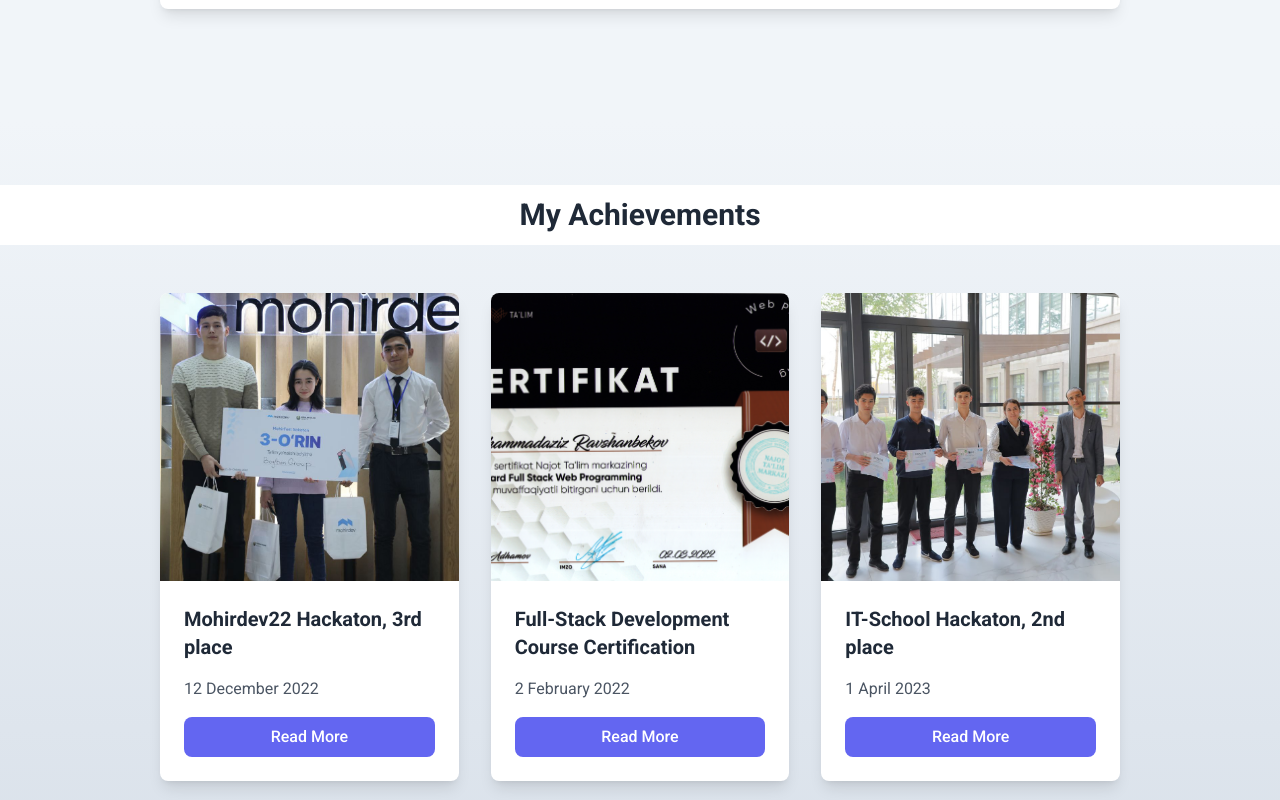
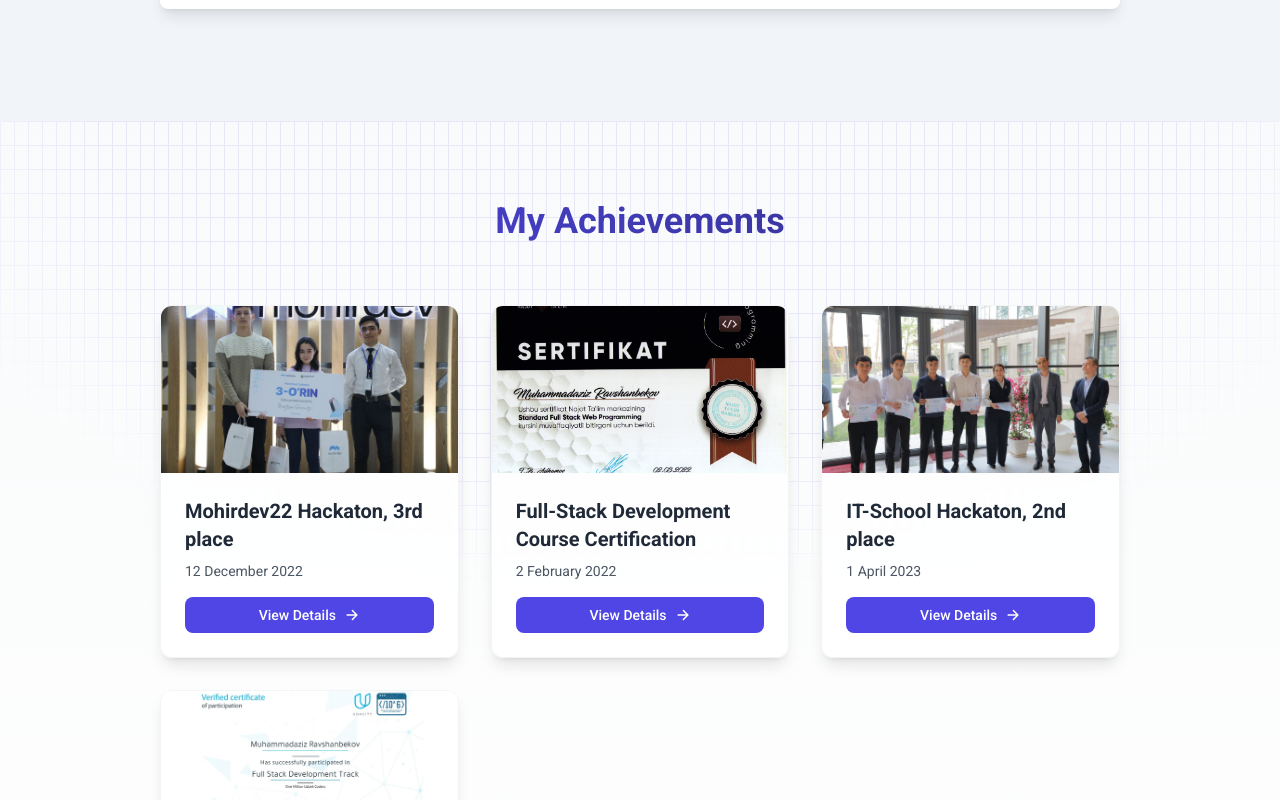
Before and after one commit to smuhammadaziz/portfolio, a React (Vite) app: page / in a window 1280 px wide. Shown: the part 5880-6680 px from the top of the page. Built offline with nearby package versions, Linux system fonts and the light colour scheme.

Commit message:
add: adding achievementss new design

```diff
--- a/src/components/achievement/achieve.jsx
+++ b/src/components/achievement/achieve.jsx
@@ -1,4 +1,7 @@
 import React, { useState } from "react";
+import { motion, AnimatePresence } from "framer-motion";
+import { IoArrowForward, IoArrowBack } from "react-icons/io5";
+import { IoClose } from "react-icons/io5";
 import img from "../../assets/a1.jpg";
 import img1 from "../../assets/a2.jpg";
 import img2 from "../../assets/a3.jpg";
@@ -73,81 +76,180 @@ function AchievementsSection() {
   };
 
   return (
-    <div className="py-16 bg-gradient-to-b from-slate-100 to-slate-300">
-      <h2 className="text-2xl lg:text-3xl font-bold text-gray-800 mb-12 text-center bg-white py-3">
+    <section className="py-20 bg-gradient-to-b from-gray-50 to-white relative overflow-hidden">
+      <div className="absolute inset-0 bg-[linear-gradient(to_right,#4f46e5_1px,transparent_1px),linear-gradient(to_bottom,#4f46e5_1px,transparent_1px)] bg-[size:14px_24px] [mask-image:radial-gradient(ellipse_60%_50%_at_50%_0%,#000_70%,transparent_100%)] opacity-[0.1]" />
+
+      <div className="container mx-auto px-6 md:px-40 relative z-10">
+        <motion.h2
+          initial={{ opacity: 0, y: 20 }}
+          animate={{ opacity: 1, y: 0 }}
+          className="text-4xl font-bold text-center bg-clip-text text-transparent bg-gradient-to-r from-indigo-600 to-indigo-900 mb-16">
           My Achievements
-      </h2>
-      <div className="container mx-auto px-6 md:px-40 grid grid-cols-1 sm:grid-cols-2 lg:grid-cols-3 gap-8">
+        </motion.h2>
+
+        <motion.div
+          initial="hidden"
+          animate="visible"
+          variants={{
+            visible: {
+              opacity: 1,
+              transition: {
+                staggerChildren: 0.1,
+              },
+            },
+            hidden: {
+              opacity: 0,
+            },
+          }}
+          className="grid grid-cols-1 sm:grid-cols-2 lg:grid-cols-3 gap-8">
           {achievements.map((achievement) => (
-          <div
+            <motion.div
               key={achievement.id}
-            className="flex flex-col bg-white shadow-lg rounded-lg overflow-hidden hover:scale-105 transform transition-all duration-300 hover:shadow-2xl">
+              initial={{ opacity: 0, y: 20 }}
+              animate={{ opacity: 1, y: 0 }}
+              whileHover={{ y: -5 }}
+              className="group relative bg-white/80 backdrop-blur-sm rounded-xl border border-gray-100 shadow-lg hover:shadow-xl transition-all duration-300 overflow-hidden flex flex-col h-full">
+              <div className="absolute inset-0 bg-gradient-to-br from-white to-indigo-50 opacity-0 group-hover:opacity-100 transition-opacity duration-300" />
+
+              <div className="relative aspect-video overflow-hidden">
                 <img
                   src={achievement.images[0]}
                   alt={achievement.title}
-              className="w-full h-72 object-cover"
+                  className="w-full h-full object-cover transform group-hover:scale-110 transition-transform duration-500"
                 />
-            <div className="flex flex-col justify-between flex-1 p-6">
-              <div>
-                <h3 className="text-xl font-semibold text-gray-800 mb-4">
+                <div className="absolute inset-0 bg-black opacity-0 group-hover:opacity-30 transition-opacity duration-300" />
+              </div>
+
+              <div className="relative p-6 flex flex-col flex-grow">
+                <h3 className="text-xl font-bold text-gray-800 mb-2">
                   {achievement.title}
                 </h3>
-                <p className="text-gray-600 mb-4">{achievement.date}</p>
-              </div>
+                <p className="text-gray-600 text-sm">{achievement.date}</p>
+                <div className="flex-grow" />
                 <button
                   onClick={() => handleReadMore(achievement)}
-                className="mt-auto py-2 px-4 bg-indigo-500 text-white font-medium rounded-lg hover:bg-indigo-600 transition-colors">
-                Read More
+                  className="inline-flex items-center justify-center gap-2 px-4 py-2 mt-4 bg-indigo-600 text-white text-sm font-medium rounded-lg hover:bg-indigo-700 transition-colors w-full">
+                  View Details
+                  <IoArrowForward className="w-4 h-4" />
+                </button>
+              </div>
+            </motion.div>
+          ))}
+        </motion.div>
+      </div>
+
+      <AnimatePresence>
+        {selectedAchievement && (
+          <motion.div
+            initial={{ opacity: 0 }}
+            animate={{ opacity: 1 }}
+            exit={{ opacity: 0 }}
+            className="fixed inset-0 z-[900] flex items-center justify-center bg-black/60 backdrop-blur-sm overflow-y-auto"
+            onClick={closeModal}>
+            <div className="min-h-screen w-full py-8 px-4 flex items-center justify-center">
+              <motion.div
+                initial={{ scale: 0.9, opacity: 0, y: 20 }}
+                animate={{ scale: 1, opacity: 1, y: 0 }}
+                exit={{ scale: 0.9, opacity: 0, y: 20 }}
+                transition={{ type: "spring", duration: 0.2 }}
+                onClick={(e) => e.stopPropagation()}
+                className="relative w-full max-w-3xl bg-white/90 backdrop-blur-md rounded-2xl shadow-2xl p-6 mx-auto">
+                <div className="absolute inset-0 bg-gradient-to-br from-indigo-50 to-white rounded-2xl opacity-90 z-0" />
+
+                <div className="relative z-10">
+                  <button
+                    onClick={closeModal}
+                    className="absolute top-2 right-2 p-2 text-gray-500 hover:text-gray-700 rounded-full hover:bg-gray-100 transition-colors">
+                    <IoClose className="w-6 h-6" />
+                  </button>
+
+                  <div className="relative mb-6 rounded-xl overflow-hidden bg-gray-100">
+                    <motion.img
+                      key={currentImageIndex}
+                      initial={{ opacity: 0 }}
+                      animate={{ opacity: 1 }}
+                      transition={{ duration: 0.2 }}
+                      src={selectedAchievement.images[currentImageIndex]}
+                      alt={`${selectedAchievement.title} Image ${currentImageIndex + 1}`}
+                      className="w-full object-contain max-h-[300px] mx-auto"
+                    />
+
+                    {selectedAchievement.images.length > 1 && (
+                      <>
+                        <button
+                          onClick={prevImage}
+                          disabled={currentImageIndex === 0}
+                          className={`absolute left-4 top-1/2 transform -translate-y-1/2 p-2 rounded-full ${
+                            currentImageIndex === 0
+                              ? "bg-gray-300 cursor-not-allowed"
+                              : "bg-white/90 hover:bg-white shadow-lg"
+                          } transition-all duration-200`}>
+                          <IoArrowBack className={`w-6 h-6 ${
+                            currentImageIndex === 0
+                              ? "text-gray-400"
+                              : "text-gray-700"
+                          }`} />
+                        </button>
+                        <button
+                          onClick={nextImage}
+                          disabled={currentImageIndex === selectedAchievement.images.length - 1}
+                          className={`absolute right-4 top-1/2 transform -translate-y-1/2 p-2 rounded-full ${
+                            currentImageIndex === selectedAchievement.images.length - 1
+                              ? "bg-gray-300 cursor-not-allowed"
+                              : "bg-white/90 hover:bg-white shadow-lg"
+                          } transition-all duration-200`}>
+                          <IoArrowForward className={`w-6 h-6 ${
+                            currentImageIndex === selectedAchievement.images.length - 1
+                              ? "text-gray-400"
+                              : "text-gray-700"
+                          }`} />
+                        </button>
+                      </>
+                    )}
+
+                    {selectedAchievement.images.length > 1 && (
+                      <div className="absolute bottom-4 left-1/2 transform -translate-x-1/2 flex gap-2">
+                        {selectedAchievement.images.map((_, index) => (
+                          <button
+                            key={index}
+                            onClick={() => setCurrentImageIndex(index)}
+                            className={`w-2 h-2 rounded-full transition-all duration-200 ${
+                              index === currentImageIndex
+                                ? "bg-indigo-600 w-4"
+                                : "bg-gray-300 hover:bg-gray-400"
+                            }`}
+                          />
+                        ))}
+                      </div>
+                    )}
+                  </div>
+
+                  <div className="space-y-4">
+                    <h3 className="text-2xl font-bold bg-clip-text text-transparent bg-gradient-to-r from-indigo-600 to-indigo-900">
+                      {selectedAchievement.title}
+                    </h3>
+                    <p className="text-gray-600 text-sm">
+                      {selectedAchievement.description}
+                    </p>
+                    <p className="text-indigo-600 font-medium text-sm">
+                      {selectedAchievement.date}
+                    </p>
+                    <div className="pt-4">
+                      <button
+                        onClick={closeModal}
+                        className="w-full inline-flex items-center justify-center gap-2 px-4 py-2 bg-indigo-600 text-white text-sm font-medium rounded-lg hover:bg-indigo-700 transition-colors">
+                        Close
+                        <IoClose className="w-5 h-5" />
                       </button>
                     </div>
                   </div>
-        ))}
                 </div>
-
-      {selectedAchievement && (
-        <div className="fixed inset-0 bg-black bg-opacity-50 flex items-center justify-center z-50">
-          <div className="bg-white rounded-lg max-w-lg mx-4 md:mx-auto p-6 relative shadow-lg">
-            <button
-              onClick={closeModal}
-              className="absolute top-3 right-3 text-gray-600 hover:text-gray-800">
-              ✕
-            </button>
-            <div className="relative mb-6">
-              {selectedAchievement.images.length > 1 && (
-                <button
-                  onClick={prevImage}
-                  className="absolute left-0 top-1/2 transform -translate-y-1/2 bg-gray-800 text-white px-2 py-1 rounded-full shadow hover:bg-gray-600 z-10">
-                  ◀
-                </button>
+              </motion.div>
+            </div>
+          </motion.div>
         )}
-              <img
-                src={selectedAchievement.images[currentImageIndex]}
-                alt={`${selectedAchievement.title} Image ${
-                  currentImageIndex + 1
-                }`}
-                className="w-full h-auto max-h-80 object-contain rounded-lg"
-              />
-              {selectedAchievement.images.length > 1 && (
-                <button
-                  onClick={nextImage}
-                  className="absolute right-0 top-1/2 transform -translate-y-1/2 bg-gray-800 text-white px-2 py-1 rounded-full shadow hover:bg-gray-600 z-10">
-                  ▶
-                </button>
-              )}
-            </div>
-            <h3 className="text-2xl font-bold text-gray-800 mb-4">
-              {selectedAchievement.title}
-            </h3>
-            <p className="text-gray-600">{selectedAchievement.description}</p>
-            <button
-              onClick={closeModal}
-              className="mt-6 py-2 px-4 bg-indigo-500 text-white font-medium rounded-lg hover:bg-indigo-600 transition-colors">
-              Close
-            </button>
-          </div>
-        </div>
-      )}
-    </div>
+      </AnimatePresence>
+    </section>
   );
 }
 
```
Lines whose indentation alone changed are shown as unchanged.
